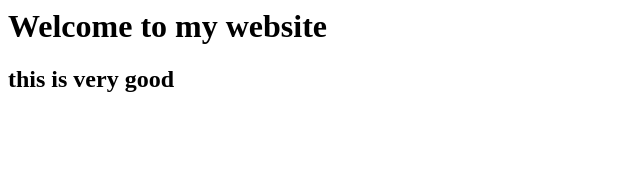
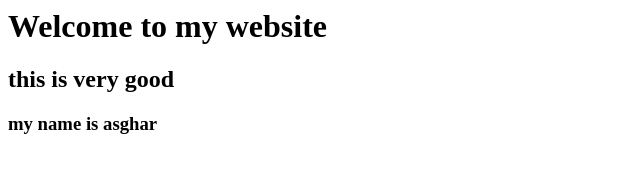
Before and after one commit to shahin212/coursera-test, a plain HTML site: page index.html in a window 1280 px wide. Shown: the whole page, without its empty margins (0-640 px from the left). Drawn offline with Linux system fonts and the light colour scheme.

Commit message:
Update index.html

```diff
--- a/index.html
+++ b/index.html
@@ -5,5 +5,6 @@
   <body>
     <h1> Welcome to my website</h1>
     <h2>this is very good</h2>
+    <h3>my name is asghar</h3>
   </body>
 </html>
```
